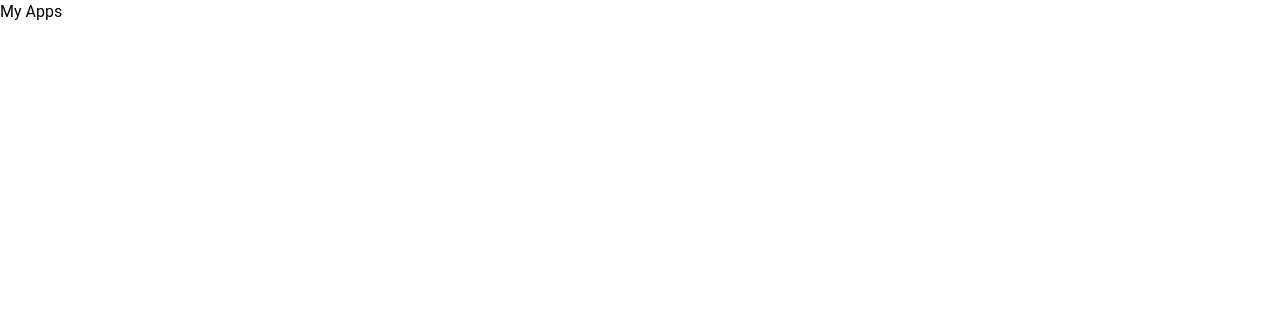
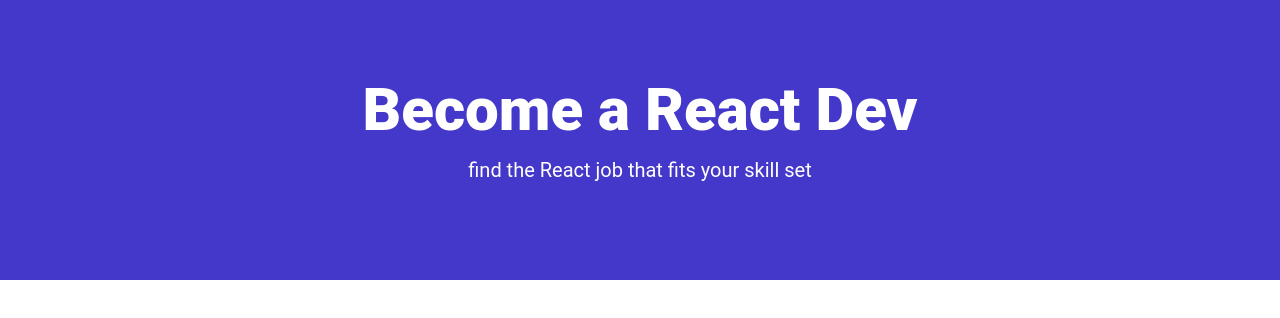
Before and after one commit to princeiik/react-jobs, a React (Vite) app: page / in a window 1280 px wide. Shown: the top 318 px of the page. Built offline with nearby package versions, Linux system fonts and the light colour scheme.

Commit message:
created a pages folder and create a homepage component to show information on homepage

```diff
--- a/src/App.jsx
+++ b/src/App.jsx
@@ -2,14 +2,10 @@
   Route, createBrowserRouter, createRoutesFromElements, RouterProvider
 } from 'react-router-dom'
 import React from 'react'
-import Navbar from './components/Navbar'
-import Hero from './components/Hero'
-import HomeCards from './components/HomeCards'
-import JobListings from './components/JobListings'
-import ViewAllJobs from './components/ViewAllJobs'
+import Homepage from './pages/Homepage'
 
 const router = createBrowserRouter(
-  createRoutesFromElements(<Route index element={<h1>My Apps</h1>} />)
+  createRoutesFromElements(<Route index element={<h1><Homepage /></h1>} />)
 )
 
 function App() {
--- /dev/null
+++ b/src/pages/Homepage.jsx
@@ -0,0 +1,10 @@
+import React from 'react'
+import Hero from '../components/Hero'
+
+function Homepage() {
+  return (
+    <Hero />
+  )
+}
+
+export default Homepage
```
